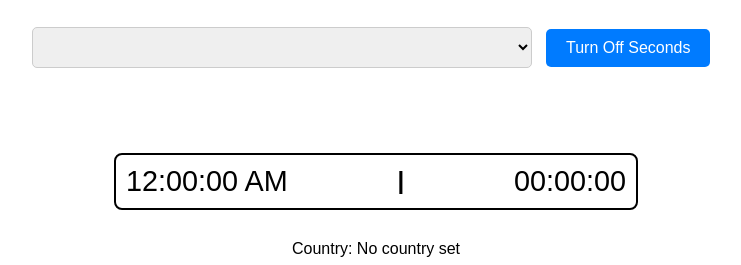
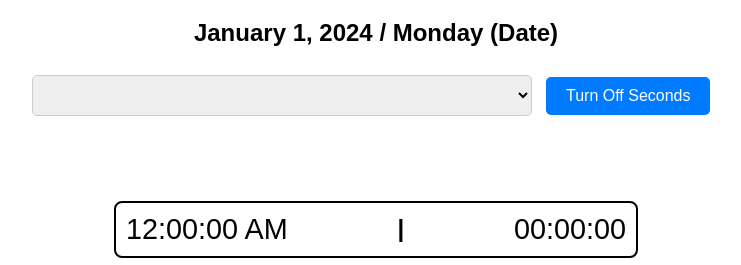
Before and after one commit to RileyBeeRBLX5/Script, a plain HTML site: page index.html in a window 1280 px wide. Shown: the part 89-354 px from the top of the page, without its empty margins (264-1005 px from the left). Drawn offline with Linux system fonts and the light colour scheme.

Commit message:
Update index.html

```diff
--- a/index.html
+++ b/index.html
@@ -80,6 +80,12 @@
             max-width: 500px;
         }
 
+        .date-bar {
+            font-size: 1.5rem;
+            font-weight: bold;
+            margin-bottom: 20px;
+        }
+
         @media (max-width: 768px) {
             .time {
                 font-size: 1.5rem;
@@ -98,6 +104,7 @@
 </head>
 <body>
     <h1>Local Time / Current Time (TimeStream)</h1>
+    <div class="date-bar" id="date-bar">January 1, 2024 / Monday (Date)</div>
     <select id="countryDropdown"></select>
     <button class="toggle-button" id="toggleSeconds">Turn Off Seconds</button>
     <div class="container">
@@ -115,6 +122,7 @@
     <script>
         let showSeconds = true;
         const countryDropdown = document.getElementById('countryDropdown');
+        const dateBar = document.getElementById('date-bar');
 
         const timezones = Intl.supportedValuesOf('timeZone');
 
@@ -148,6 +156,10 @@
             const dayNightSymbol = isDay ? '☀️' : '🌑';
             const dayNightDescription = isDay ? 'Daylight' : 'NightTime';
 
+            const dateOptions = { weekday: 'long', year: 'numeric', month: 'long', day: 'numeric' };
+            const dateString = localTime.toLocaleDateString(locale, dateOptions);
+            dateBar.textContent = dateString;
+
             document.getElementById('twelveHour').textContent = twelveHourFormat;
             document.getElementById('twentyFourHour').textContent = twentyFourHourFormat;
             document.getElementById('country').textContent = `Country: ${selectedCountry}`;
@@ -166,7 +178,7 @@
 
         populateDropdown();
         setInterval(updateTime, 1000);
-        updateTime(); // Initial call to display time immediately
+        updateTime();
     </script>
 </body>
 </html>
```
